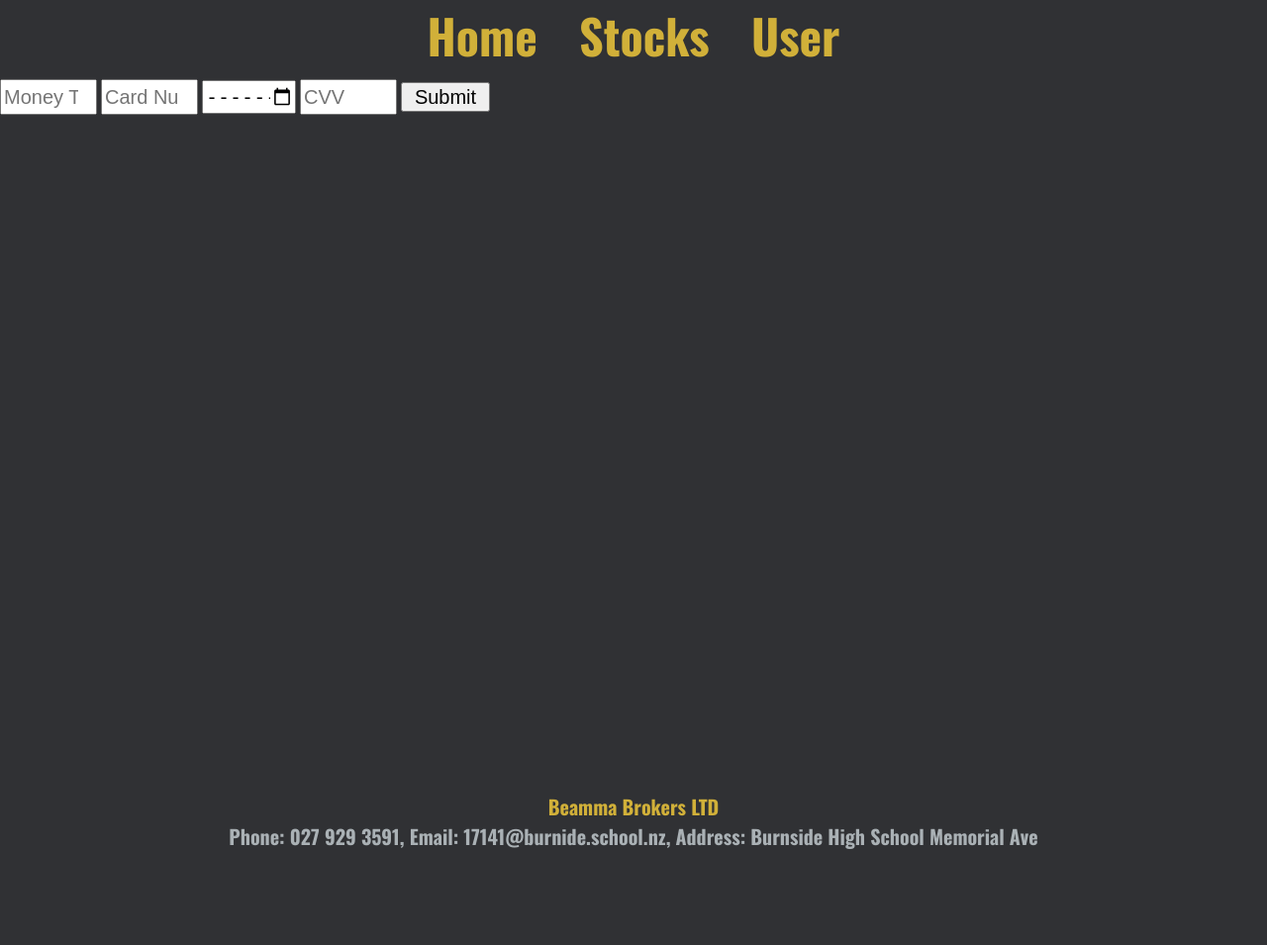
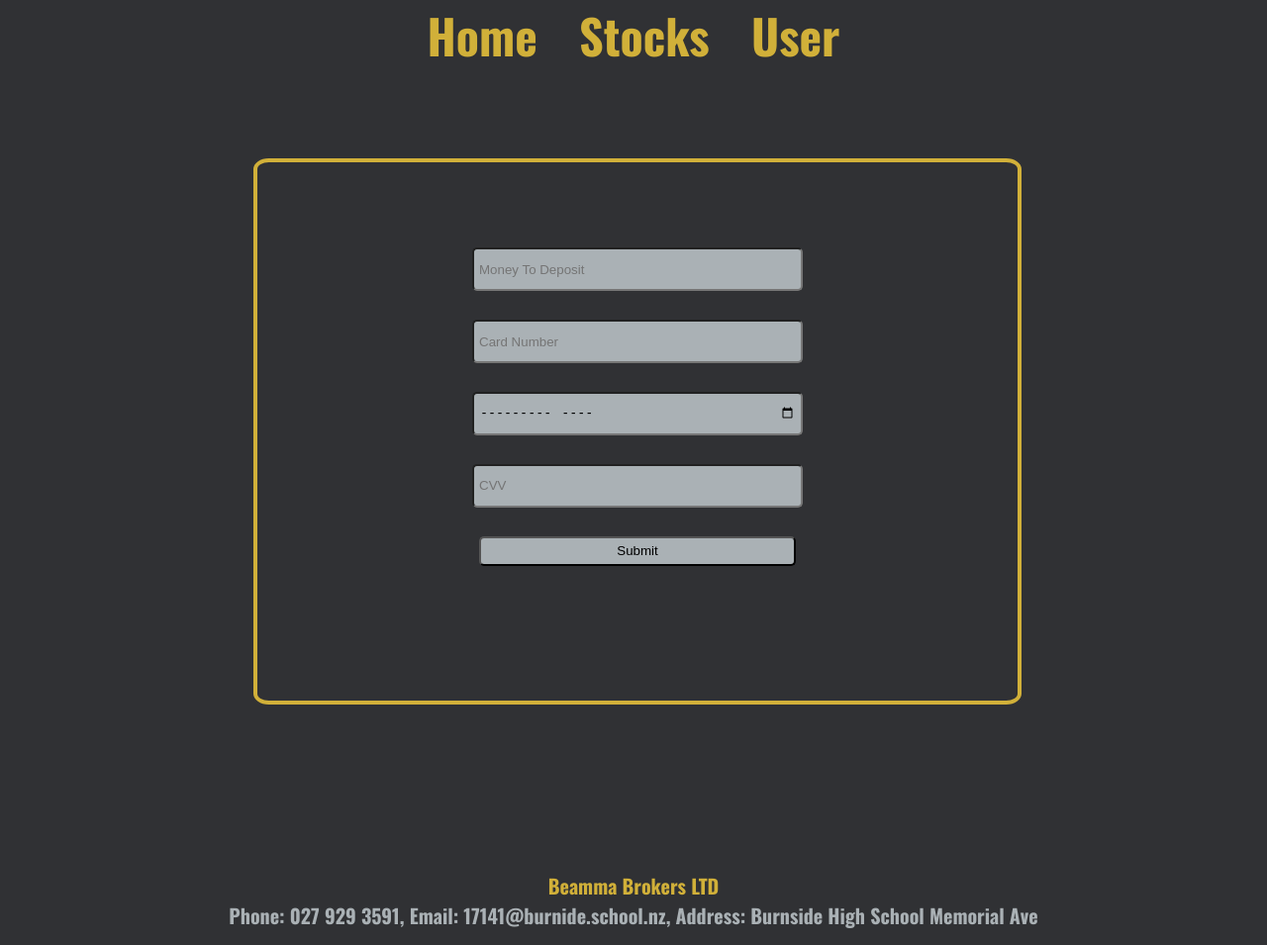
Before and after one commit to Beamma/Beammas-Brokers, a Flask app: page /user/deposit in a window 1280 px wide. Shown: the whole page at 99% size. Before the commit the page ends 858 px from the top, so only its background shows below. Run offline with Flask 2, Linux system fonts and the light colour scheme; some web fonts are replaced.

Commit message:
V 18.6 Deposit styled

```diff
--- a/static/style/css/style.css
+++ b/static/style/css/style.css
@@ -403,7 +403,7 @@ font-family: 'Oswald', sans-serif;
   font-size: 40px;
 }
 
-.trade_wrapper select, input{
+.trade_wrapper select input{
   height: 30px;
   width: 90px;
   font-size: 20px;
@@ -463,6 +463,27 @@ font-family: 'Oswald', sans-serif;
   cursor: pointer;
 }
 
+
+/* Deposit Styling */
+.deposit {
+  height: 100vh;
+  width: 100%;
+  background-color: var(--charcoal);
+}
+
+.deposit .inner_box {
+  width: 50%;
+  height: 60%;
+  padding: 5%;
+  margin-left: 20%;
+  margin-right: 20%;
+  padding-bottom: 0%;
+  text-align: center;
+  border-radius: 2%;
+  border: 4px solid var(--gold);
+}
+
+/* Footer Styling */
 footer {
   height: 75px;
   width: 100%;
--- a/templates/deposit.html
+++ b/templates/deposit.html
@@ -1,10 +1,18 @@
 {% extends 'layout.html' %}
 {% block content %}
-<form method="POST">
-  <input type="number" name="money" placeholder="Money To Deposit" required></input>
-  <input type="number" name="card" placeholder="Card Number" required></input>
-  <input type="month" name="expiriry" placeholder="Expiration Date" required></input>
-  <input type="number" name="cvv" placeholder="CVV" required</input>
-  <input type="submit"></input>
-</form>
+<div class="deposit">
+  <div class="upper_box">
+  </div>
+  <div class="inner_box">
+    <form method="POST">
+      <p><input type="number" name="money" placeholder="Money To Deposit" required></input></p>
+      <p><input type="number" name="card" placeholder="Card Number" required></input></p>
+      <p><input type="month" name="expiriry" placeholder="Expiration Date" required></input></p>
+      <p><input type="number" name="cvv" placeholder="CVV" required</input></p>
+      <div class="submit">
+        <input type="submit"></input>
+      </div>
+    </form>
+  </div>
+</div>
 {% endblock %}
```
